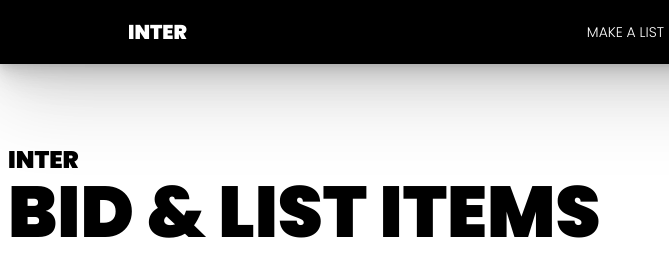
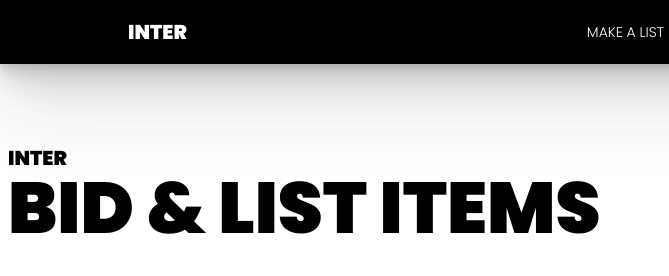
Before and after one commit to CarlLinusHedlund/Semester-Project-2-Carl-Linus-Hedlund, a website built with Vite: page src/index.html in a window 1280 px wide. Shown: the full height of the page, 0-669 px from the left. Built offline with nearby package versions, Linux system fonts and the light colour scheme; a web font is replaced by a local one.

```diff
--- a/src/index.html
+++ b/src/index.html
@@ -38,7 +38,7 @@
         <div id="dropdownNav" class="h-0 bg-black duration-200">
         </div>
         <div class="flex mt-20 px-2 flex-col">
-            <p class="text-2xl font-black">INTER</p>
+            <p class="text-xl font-black">INTER</p>
             <h1 class="text-5xl sm:text-6xl md:text-7xl  font-black">BID & LIST ITEMS</h1>
 
         </div>
```
